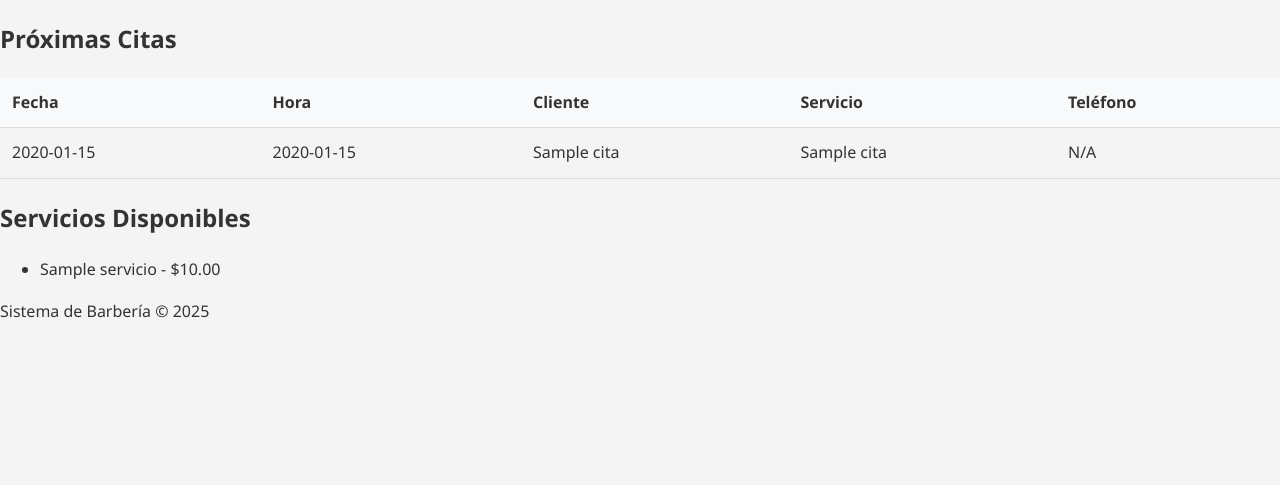
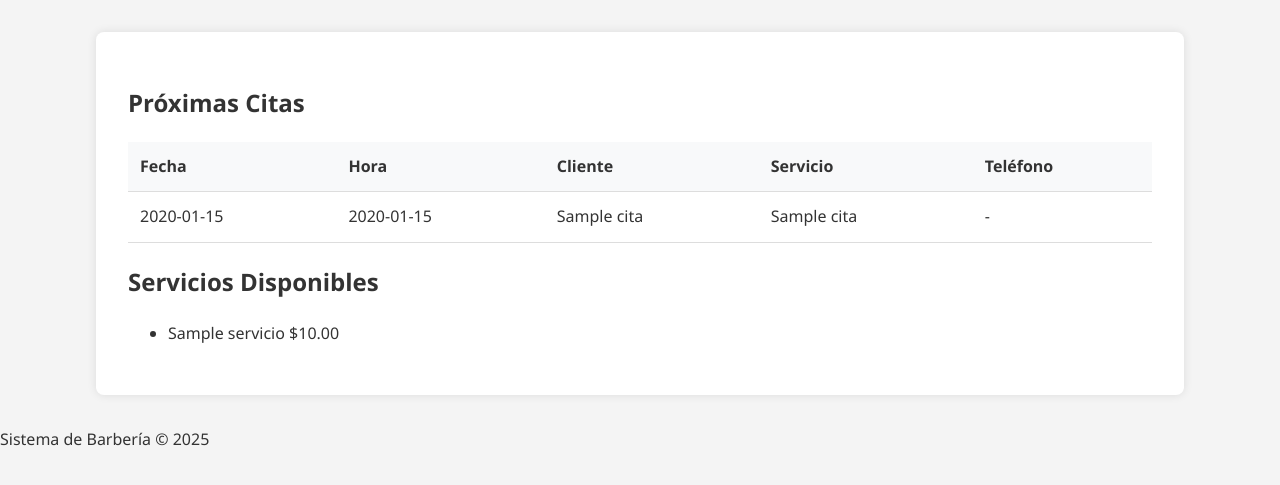
Before and after one commit to adaintel/barberia-citas, a Flask app: template templates/agenda.html in a window 1280 px wide. Shown: the part 120-605 px from the top of the page. Run offline with Flask 3, Linux system fonts and the light colour scheme; the template is opened without the code that fills it: most values are stand-ins (such as "Sample title", 1, 10 or a date in 2020); some libraries are stand-ins or nearby versions.

Commit message:
Update agenda.html
nuevo

```diff
--- a/templates/agenda.html
+++ b/templates/agenda.html
@@ -3,11 +3,13 @@
 {% block title %}Agenda de Citas{% endblock %}
 
 {% block content %}
-<h2>Próximas Citas</h2>
+<div class="container">
+    <h2 class="my-4">Próximas Citas</h2>
 
     {% if citas %}
-<table class="table">
-    <thead>
+    <div class="table-responsive">
+        <table class="table table-striped">
+            <thead class="thead-dark">
                 <tr>
                     <th>Fecha</th>
                     <th>Hora</th>
@@ -19,27 +21,30 @@
             <tbody>
                 {% for cita in citas %}
                 <tr>
-            <td>{{ cita[1].strftime('%d/%m/%Y') }}</td>
-            <td>{{ cita[2].strftime('%H:%M') }}</td>
+                    <td>{{ cita[0].strftime('%d/%m/%Y') }}</td>
+                    <td>{{ cita[1].strftime('%H:%M') }}</td>
+                    <td>{{ cita[2] }}</td>
                     <td>{{ cita[3] }}</td>
-            <td>{{ cita[4] }}</td>
-            <td>{{ cita[5] if cita[5] else 'N/A' }}</td>
+                    <td>{{ cita[4] if cita[4] else '-' }}</td>
                 </tr>
                 {% endfor %}
             </tbody>
         </table>
+    </div>
     {% else %}
     <div class="alert alert-info">
-    No hay citas programadas
+        Actualmente no hay citas programadas.
     </div>
     {% endif %}
 
-<h2>Servicios Disponibles</h2>
+    <h2 class="my-4">Servicios Disponibles</h2>
     <ul class="list-group">
         {% for servicio, precio in servicios %}
-    <li class="list-group-item">
-        {{ servicio }} - ${{ "%.2f"|format(precio) }}
+        <li class="list-group-item d-flex justify-content-between align-items-center">
+            {{ servicio }}
+            <span class="badge badge-primary badge-pill">${{ "%.2f"|format(precio) }}</span>
         </li>
         {% endfor %}
     </ul>
+</div>
 {% endblock %}
```
Lines whose indentation alone changed are shown as unchanged.
